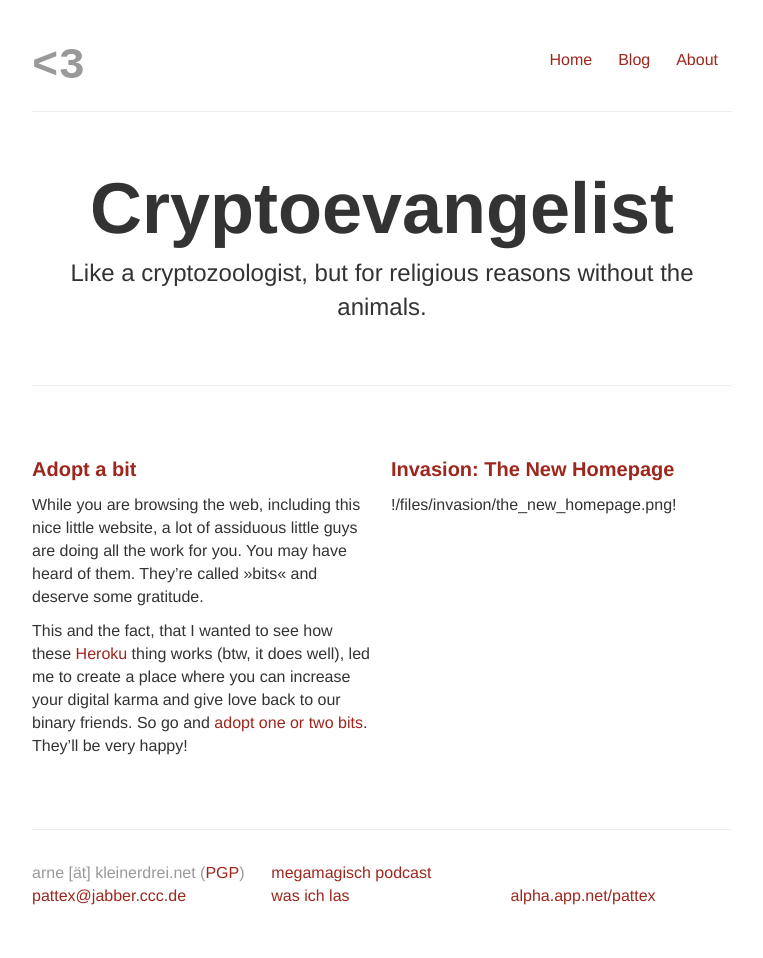
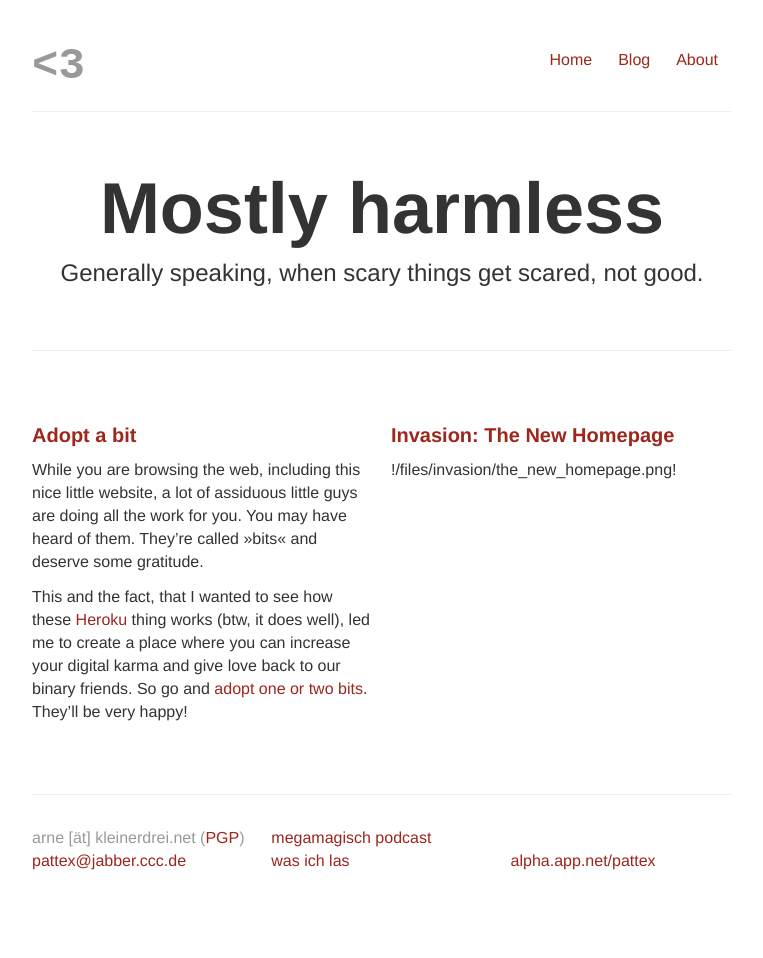
Before and after one commit to pattex/kleinerdrei.net, a Jekyll site: the page built from index.html, in a window 1280 px wide. Shown: the whole page, without its empty margins (258-1021 px from the left). Built offline with Jekyll 4.4.1, drawn with Linux system fonts in a browser that asks for light colours; comment, search, counter and statistics services are not loaded; after the commit the page ends 924 px from its top, so only the background shows below that.

Commit message:
Back to the old tagline

```diff
--- a/index.html
+++ b/index.html
@@ -3,9 +3,9 @@ layout: default
 title: my home!
 ---
 <div class="jumbotron">
-  <h1>Cryp&shy;to&shy;e&shy;van&shy;ge&shy;list</h1>
+  <h1>Mostly harmless</h1>
   <p class="lead">
-    Like a cryptozoologist, but for religious reasons without the animals.
+    Generally speaking, when scary things get scared, not good.
   </p>
 </div>
 
```
